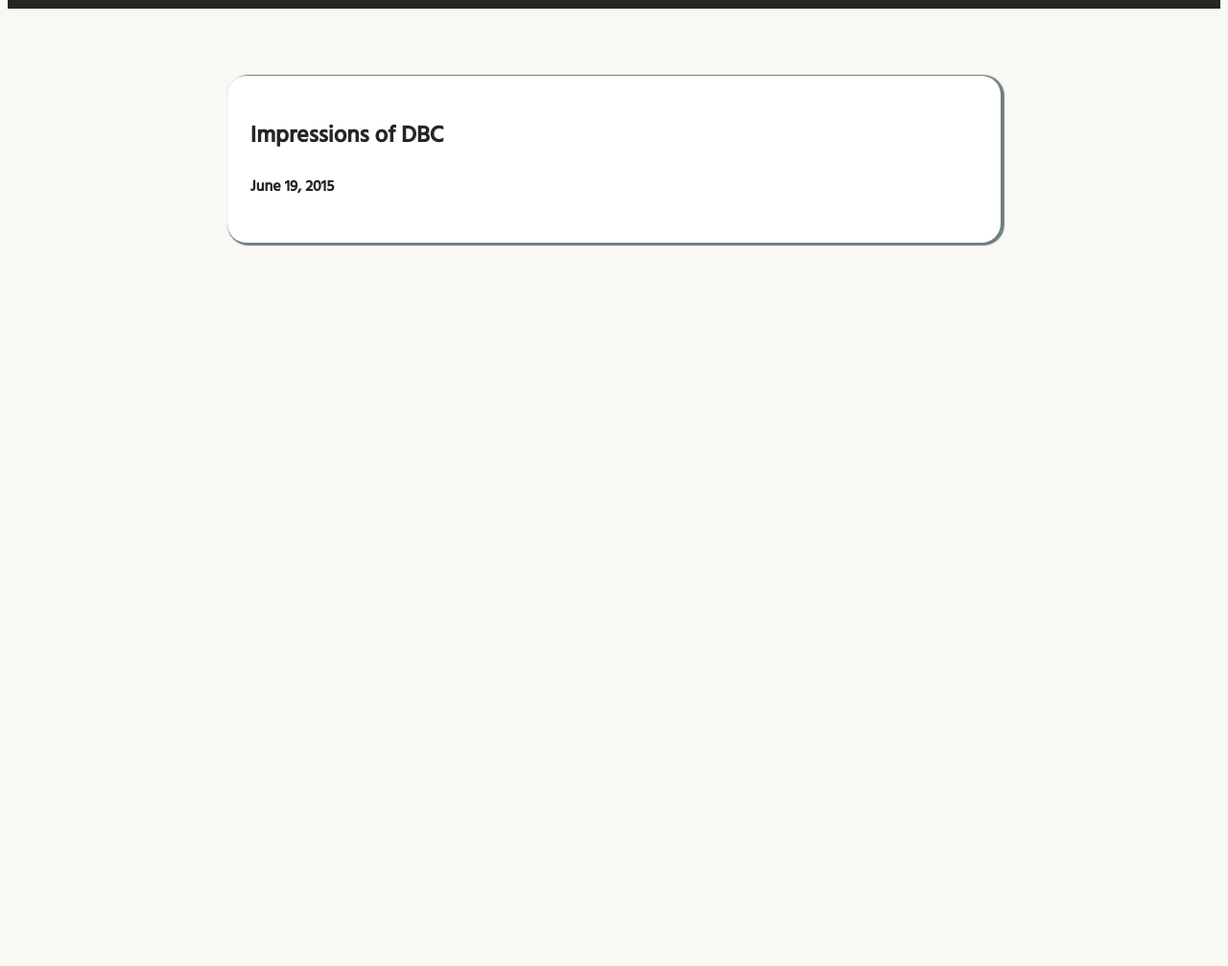
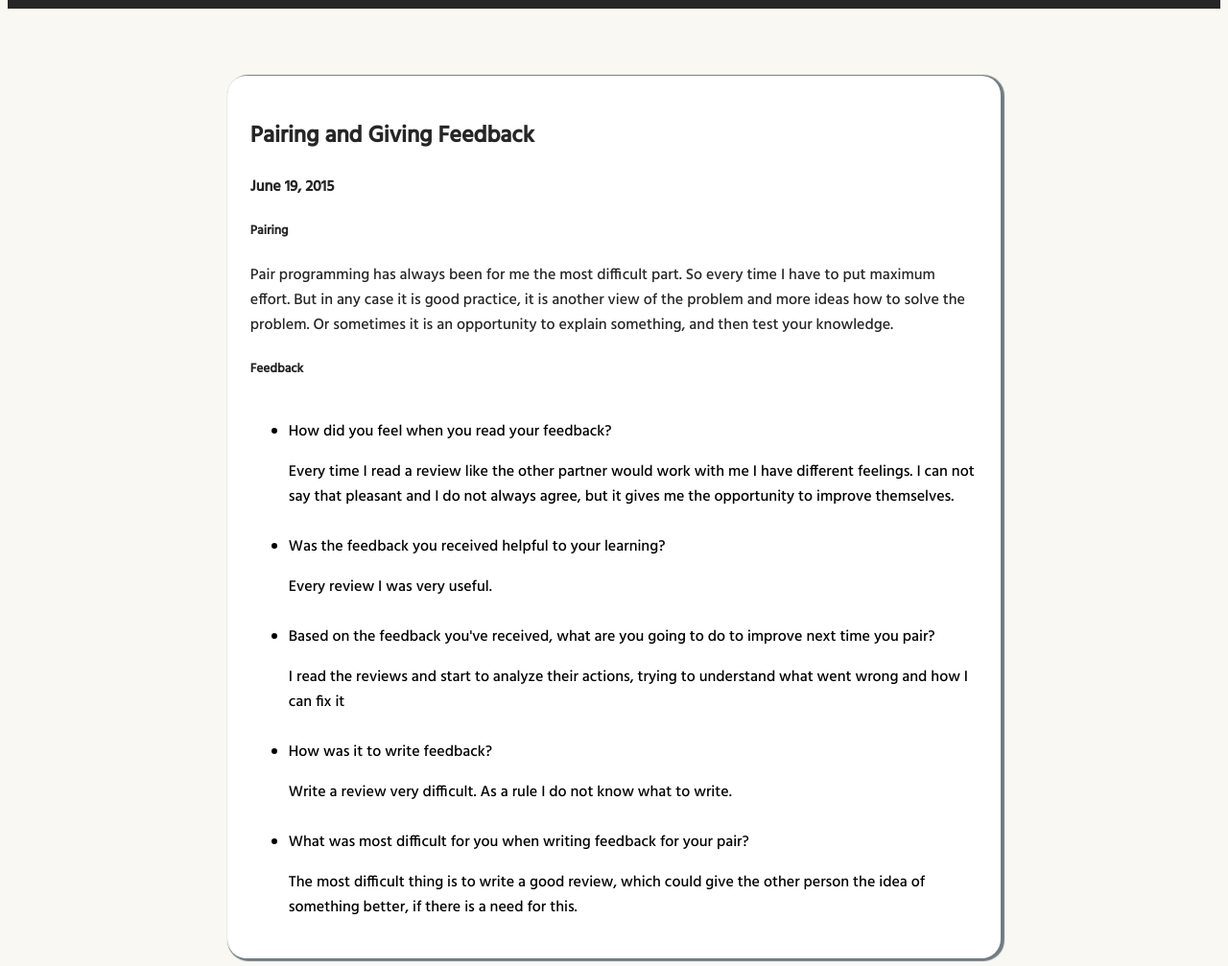
Before and after one commit to IuliiaKot/IuliiaKot.github.io, a plain HTML site: page blog/c5-feedback.html in a window 1280 px wide. Shown: the part 79-1086 px from the top of the page at 96% size. Before the commit the page ends 800 px from the top, so only its background shows below. Drawn offline with Linux system fonts and the light colour scheme.

Commit message:
cultural blog

```diff
--- a/blog/c5-feedback.html
+++ b/blog/c5-feedback.html
@@ -24,9 +24,26 @@
 
       </header>
   <section class="content">
-    <h1>Impressions of DBC</h1>
+    <h1>Pairing and Giving Feedback</h1>
     <h4>June 19, 2015</h4>
-
+    <h5>Pairing</h5>
+    <p>Pair programming has always been for me the most difficult part. So every time I have to put maximum effort. But in any case it is good practice, it is another view of the problem and more ideas how to solve the problem. Or sometimes it is an opportunity to explain something, and then test your knowledge.</p>
+    <h5>Feedback</h5>
+    <p>
+      <ul>
+        <li>How did you feel when you read your feedback?</li>
+        <p>Every time I read a review like the other partner would work with me I have different feelings. I can not say that pleasant and I do not always agree, but it gives me the opportunity to improve themselves.</p>
+        <li>Was the feedback you received helpful to your learning?</li>
+        <p> Every review I was very useful.</p>
+        <li>Based on the feedback you've received, what are you going to do to improve next time you pair?</li>
+        <p>I read the reviews and start to analyze their actions, trying to understand what went wrong and how I can fix it</p>
+        <li>How was it to write feedback?</li>
+        <p>Write a review very difficult. As a rule I do not know what to write.</p>
+        <li>What was most difficult for you when writing feedback for your pair?</li>
+        <p>The most difficult thing is to write a good review, which could give the other person the idea of something better, if there is a need for this.</p>
+      </ul>
+    </p>
+    <p></p>
   </section>
 </main>
   </body>
```
Also changed, not shown: blog_index.html (+2 -1 lines).
